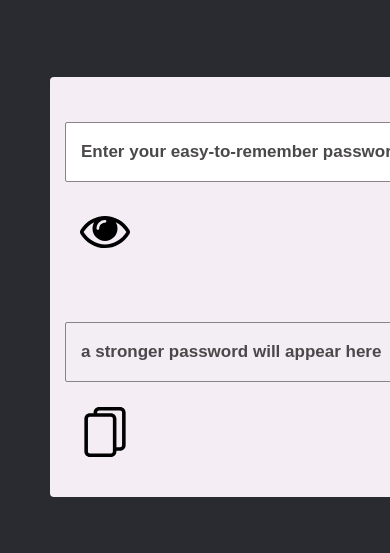
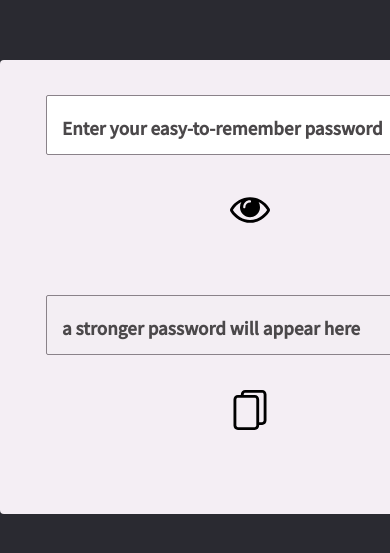
Before and after one commit to siqueiralex/password-transformer, a Next.js app: page / in a window 390 px wide. Shown: the part 135-688 px from the top of the page. Built offline with nearby package versions, Linux system fonts and the light colour scheme.

Commit message:
changes in low-width screen

```diff
--- a/pages/index.js
+++ b/pages/index.js
@@ -54,7 +54,7 @@ export default function Home() {
                 autoComplete="off"
                 type = {phraseShown ? "text" : "password"}
                 id="phrase"
-                placeholder="Enter your easy-to-remember password here"
+                placeholder="Enter your easy-to-remember password"
                 value = {phrase}
                 onChange={ e => userTyping(e) }/>
                 <Eye onClick={togglePhraseVisiblity} />
@@ -68,11 +68,13 @@ export default function Home() {
                 value = {password}
                 disabled
                 />
+
                   <Copy onClick={clickedToCopy}/>
 
 
               </div>
-              <div className={copiedShown? 'copied' : 'hide'} >copied to clipboard!</div>
+
+              <div className={copiedShown? 'copied' : 'hide'}>copied to clipboard!</div>
             </div>
         </div>
 
--- a/styles/globals.css
+++ b/styles/globals.css
@@ -14,9 +14,8 @@ body,
 }
 
 body {
-    font-family: 'Noto Sans JP', sans-serif;
-    /* background-color: #38546C; */
     background-color: #2a2a31;
+
 }
 
 .container {
@@ -52,13 +51,15 @@ body {
     border-radius: 2px;
     height: 45px;
     padding: 0 15px;
-    font-size: 15px;
+    font-size: 18px;
     min-width: 80%;
+    font-family: 'Noto Sans JP', sans-serif;
 }
 
 ::placeholder { /* Chrome, Firefox, Opera, Safari 10.1+ */
     color: #4b484a;
     opacity: 1; /* Firefox */
+    font-size: 17px;
   }
 
 .form > .pass-wrapper {
@@ -72,12 +73,13 @@ body {
     .form > .pass-wrapper {
       display: flex;
       flex-direction: column;
-      align-items: flex-start;
+      align-items: center;
     }
 
     .generator {
-        width: 80%;
+        width: 100%;
         padding: 10px;
+
     }
 
     .pass-wrapper {
@@ -86,18 +88,34 @@ body {
 
     .form input{
         font-size: 17px !important;
-        width: 95% !important;
+        width: 85% !important;
         font-weight: bold;
+        font-size: 22px !important;
         height: 60px !important;
     }
 
     svg {
-        width: 60px;
-        height: 60px;
+        width: 80px;
+        height: 80px;
+        padding: 20px 20px 10px 20px;
+        /* background-color: rgb(230, 231, 231); */
+
     }
 
-    .copied {
-        font-size: 15px !important;
+    svg:hover {
+        fill: #F4EEF4!important;
+        background-color:#2a2a31!important;
+        cursor: pointer;
+    }
+
+    .copied{
+        margin-bottom: 10px;
+        font-size: 16px!important;
+    }
+
+    .hide{
+        margin-bottom: 10px;
+        font-size: 16px!important;
     }
     /* .generator .form input {
         margin: 0;
@@ -121,13 +139,23 @@ svg:hover {
     flex-direction: row;
     justify-content: center;
     align-items: center;
-    animation-duration: 1000ms;
     font-size: 12px;
     font-weight: bold;
     transition: 1s all ease;
+    font-family: 'Noto Sans JP', sans-serif;
+    transition: visibility 1s, opacity 0.5s linear;
 }
 
 .hide {
-    display: none;
+    visibility: hidden;
+    opacity: 0;
+    display: flex;
+    flex-direction: row;
+    justify-content: center;
+    align-items: center;
+    font-size: 12px;
+    font-weight: bold;
     transition: 1s all ease;
+    font-family: 'Noto Sans JP', sans-serif;
+    transition: visibility 0.3s, opacity 0.3s ease-in-out;
 }
```
